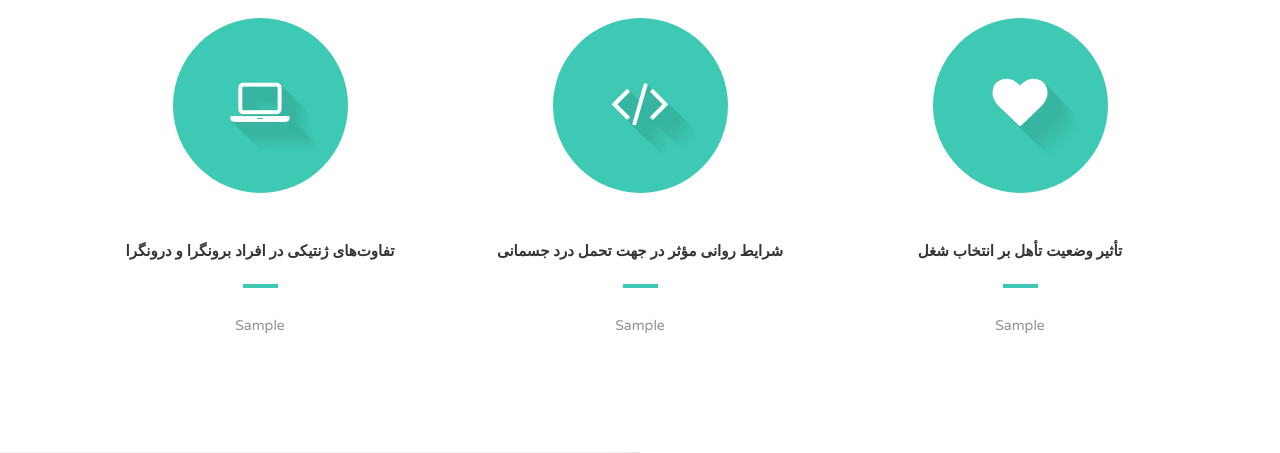
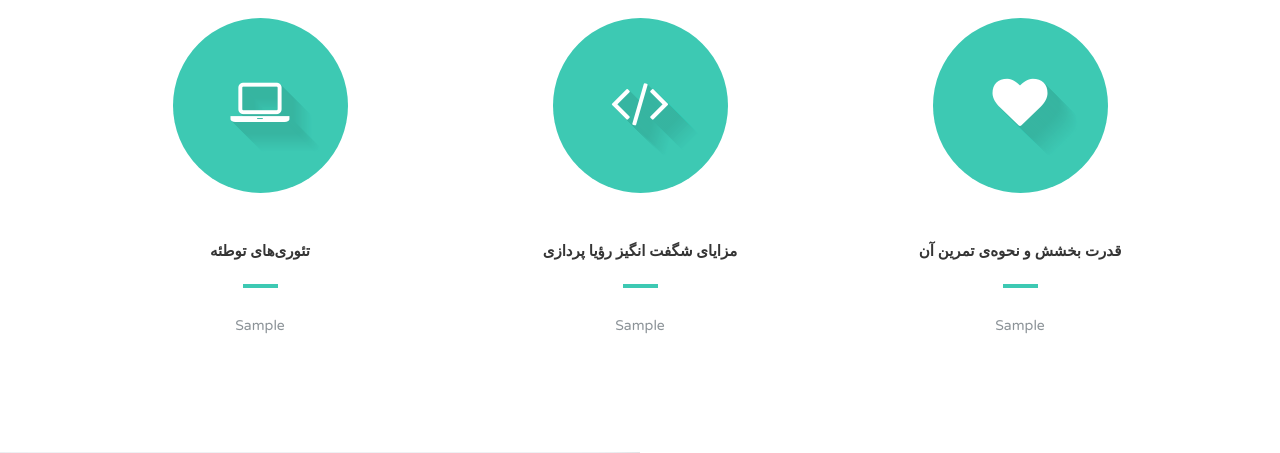
Before and after one commit to Sadegh-Moayedizadeh/psychology-clinic, a Django app: template clinic/homepage/templates/index.html in a window 1280 px wide. Shown: the part 1252-1705 px from the top of the page. Run offline with Django 3.2, Linux system fonts and the light colour scheme; the template is opened without the code that fills it: most values are stand-ins (such as "Sample title", 1, 10 or a date in 2020); some libraries are stand-ins or nearby versions.

Commit message:
Add contents.

```diff
--- /dev/null
+++ b/clinic/homepage/content/conspiracy_theory.txt
@@ -0,0 +1 @@
+تئوری توطئه خیلی خطرناک است.
--- /dev/null
+++ b/clinic/homepage/content/dreaming_benefits.txt
@@ -0,0 +1 @@
+رؤیاپردازی مزایای شگفت انگیزی دارد. مثلا من در مورد صادق همیشه رؤیاپردازی می‌کنم.
--- a/clinic/homepage/content/physical_pain_endurance.txt
+++ b/clinic/homepage/content/physical_pain_endurance.txt
@@ -1 +1,2 @@
 بعضی وقت‌ها خیلی درد دارد. باید عوامل روانی موثر را برای کاهش آن به کار برد.
+با وجود صادق تحمل تمام دردها أسان است.
--- /dev/null
+++ b/clinic/homepage/content/power_of_mercy.txt
@@ -0,0 +1 @@
+بخشش قدرت زیادی دارد. من نیازمند این هستم که صادق به خاطر کارهای بد من مرا ببخشد.
--- a/clinic/homepage/templates/index.html
+++ b/clinic/homepage/templates/index.html
@@ -82,22 +82,22 @@
                     <div class="icon">
                       <i class="fa fa-laptop shadow"></i>
                     </div>
-                    <h2>تفاوت‌های ژنتیکی در افراد برونگرا و درونگرا</h2>
-                    <p>{{ introvert_vs_extrovert }}</p>
+                    <h2>تئوری‌های توطئه</h2>
+                    <p>{{ conspiracy_theory }}</p>
                   </div>
                   <div class="col-md-4 wp2 delay-05s">
                     <div class="icon">
                       <i class="fa fa-code shadow"></i>
                     </div>
-                    <h2>شرایط روانی مؤثر در جهت تحمل درد جسمانی</h2>
-                    <p>{{ physical_pain_endurance }}</p>
+                    <h2>مزایای شگفت انگیز رؤیا پردازی</h2>
+                    <p>{{ dreaming_benefits }}</p>
                   </div>
                   <div class="col-md-4 wp2 delay-1s">
                     <div class="icon">
                       <i class="fa fa-heart shadow"></i>
                     </div>
-                    <h2>تأثیر وضعیت تأهل بر انتخاب شغل</h2>
-                    <p>{{ impact_of_mariage_on_job }}</p>
+                    <h2>قدرت بخشش و نحوه‌ی تمرین آن</h2>
+                    <p>{{ power_of_mercy }}</p>
                   </div>
                   <div class="clearfix"></div>
                 </div>
```
